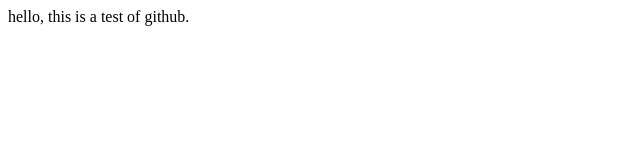
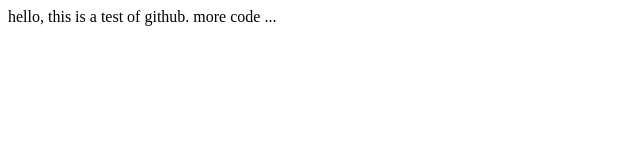
Before and after one commit to tomhu59/youtube-demo, a plain HTML site: page WebContent/index.html in a window 1280 px wide. Shown: the full height of the page, 0-640 px from the left. Drawn offline with Linux system fonts and the light colour scheme.

Commit message:
more changes to index

```diff
--- a/WebContent/index.html
+++ b/WebContent/index.html
@@ -6,5 +6,8 @@
 </head>
 <body>
 	hello, this is a test of github.
+
+
+	more code ...
 </body>
 </html>
```
